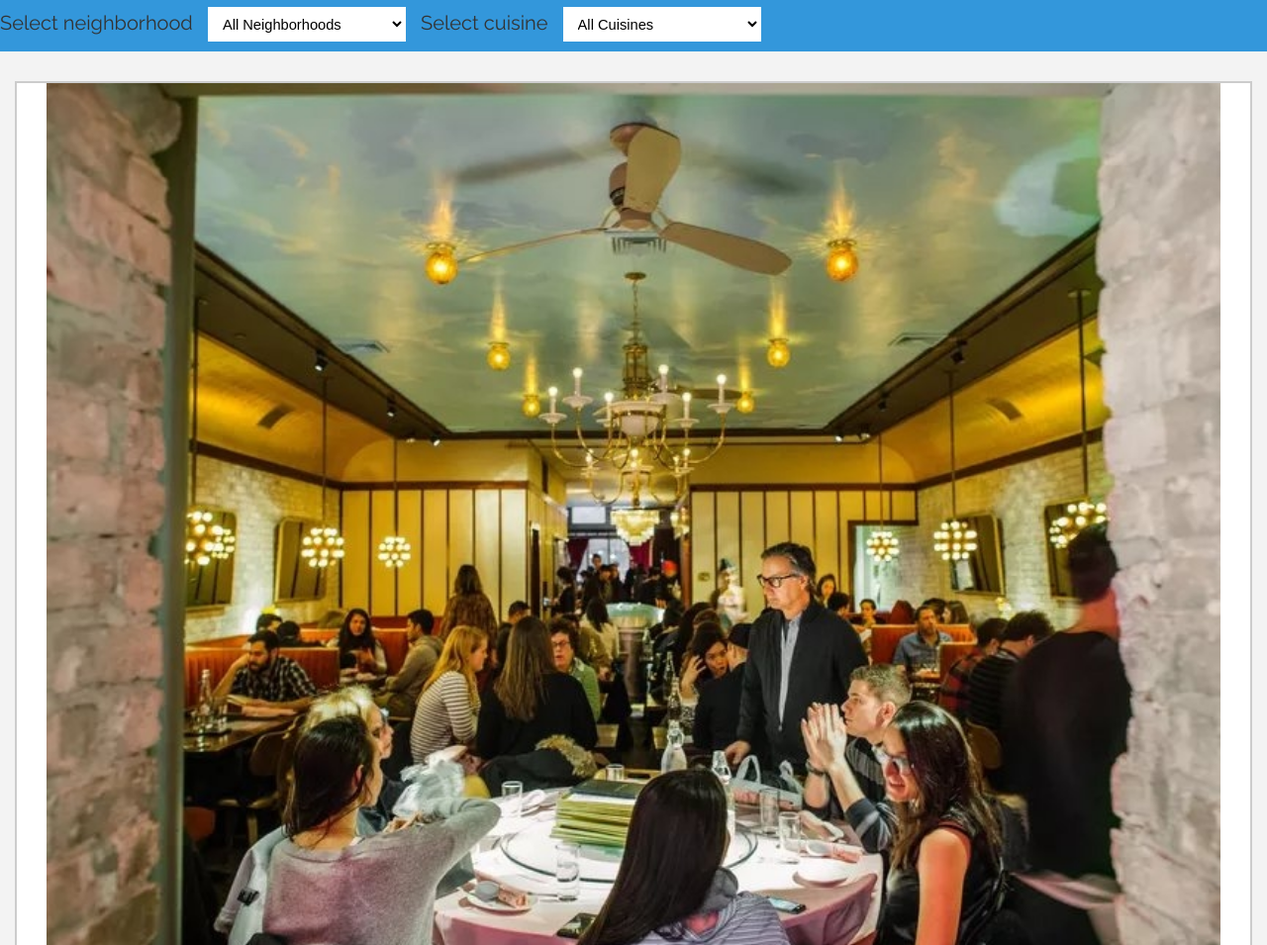
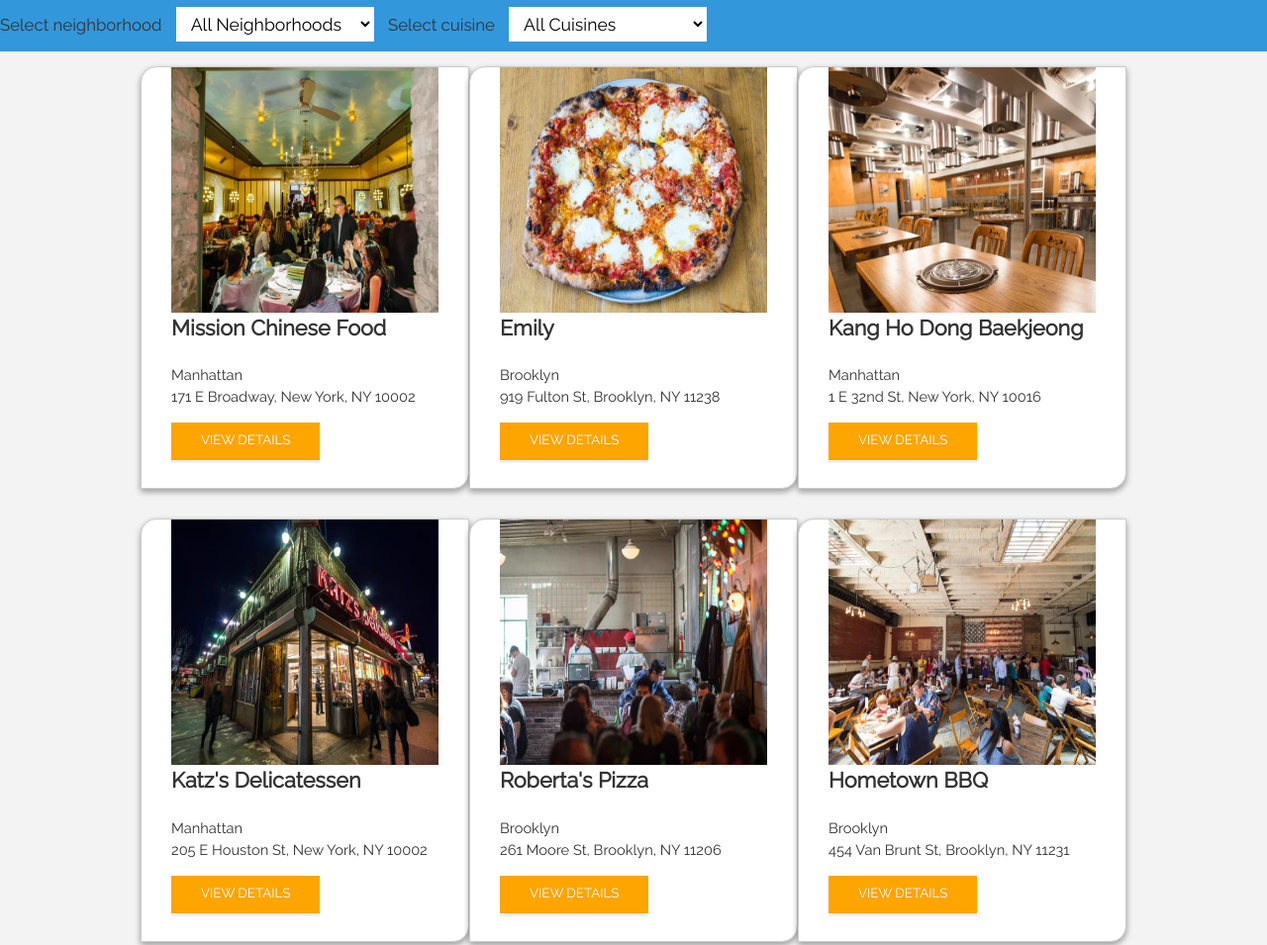
Before and after one commit to bvasilop/Udacity-MWS-Final-Project, a website: page index.html in a window 1280 px wide. Shown: the part 499-1454 px from the top of the page at 99% size. Drawn offline with Linux system fonts and the light colour scheme; some packages are replaced by stand-ins of ours.

Commit message:
adjusted font size for h1 and set up inline block display for #restaurant-list li items

```diff
--- a/css/styles.css
+++ b/css/styles.css
@@ -3,7 +3,7 @@
 
 body,td,th,p{
 	font-family: "Raleway",Arial, Helvetica, sans-serif;
-	font-size: 1.25rem;
+	font-size: 1.05rem;
 	color: #333;
 	line-height: 1.5;
 }
@@ -65,7 +65,7 @@
 }
 nav h1 a {
   color: #fff;
-  font-size: 1.2rem;
+  font-size: 1.5rem;
   font-weight: 200;
   letter-spacing: .2rem;
   text-transform: uppercase;
@@ -126,8 +126,8 @@
 .filter-options select {
   background-color: white;
   border: 1px solid #fff;
-  font-family: Arial,sans-serif;
-  font-size: 11pt;
+  font-family: "Raleway",Arial, Helvetica, sans-serif;
+  font-size: 1.1rem;
   height: 35px;
   letter-spacing: 0;
   margin: 10px;
@@ -140,19 +140,22 @@
   background-color: #f3f3f3;
   list-style: outside none none;
   margin: 0;
-  padding: 30px 15px 60px;
+  padding: 0;
   text-align: center;
 }
 #restaurants-list li {
+  display: inline-block;
   background-color: #fff;
-  border: 2px solid #ccc;
-  font-family: Arial,sans-serif;
-  /*margin: 15px;*/
+  border: 1px solid #ccc;
+  font-family: "Raleway",Arial, Helvetica, sans-serif;
+  margin: 15px;
+  box-shadow: 0 3px 6px rgba(0,0,0,0.16), 0 3px 6px rgba(0,0,0,0.23);
+  border-radius: 1rem 0;
   min-height: 380px;
   padding: 0 30px 25px;
   text-align: left;
-  /*width: 270px;*/
-  max-width: 100%;
+  width: 270px;
+  /*max-width: 100%;*/
   margin-left: auto;
   margin-right: auto;
 }
@@ -173,6 +176,9 @@
   line-height: 1.3;
   margin: 20px 0 10px;
   text-transform: uppercase;
+}
+#restaurants-list li h2 {
+    font-size: 1.35rem;
 }
 #restaurants-list p {
   margin: 0;
```
